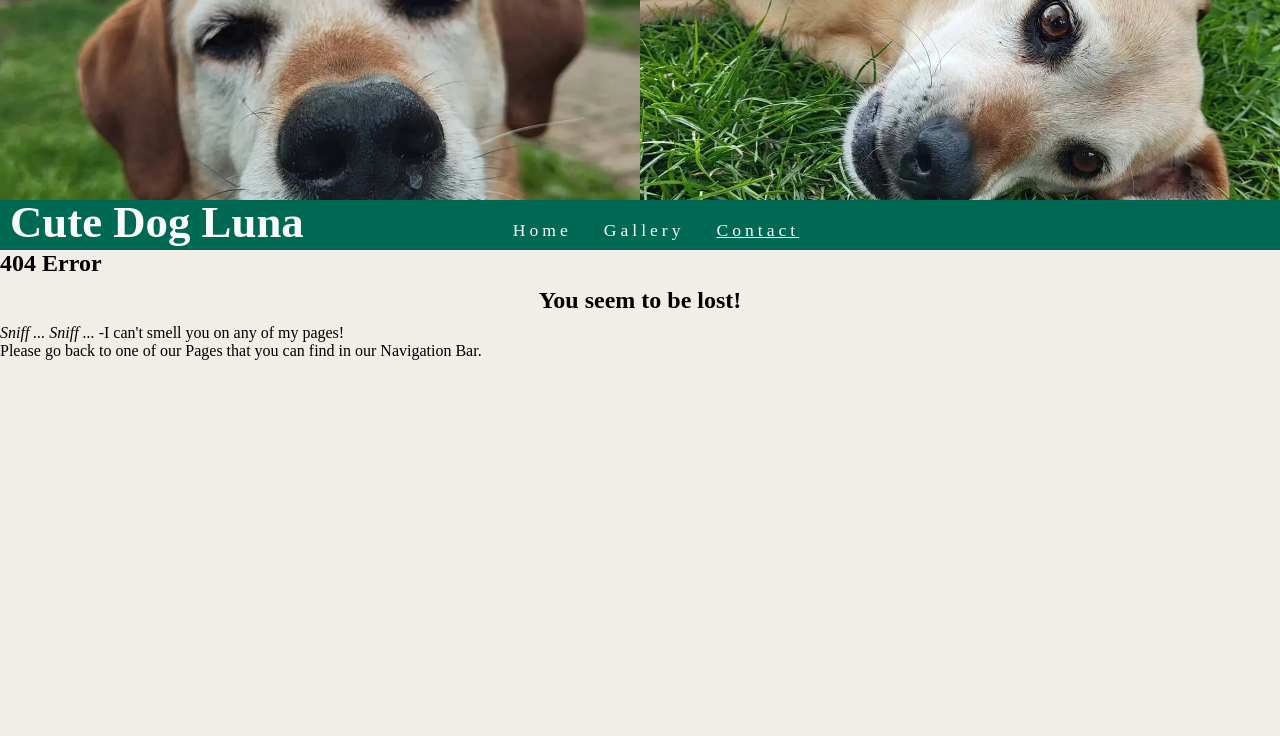
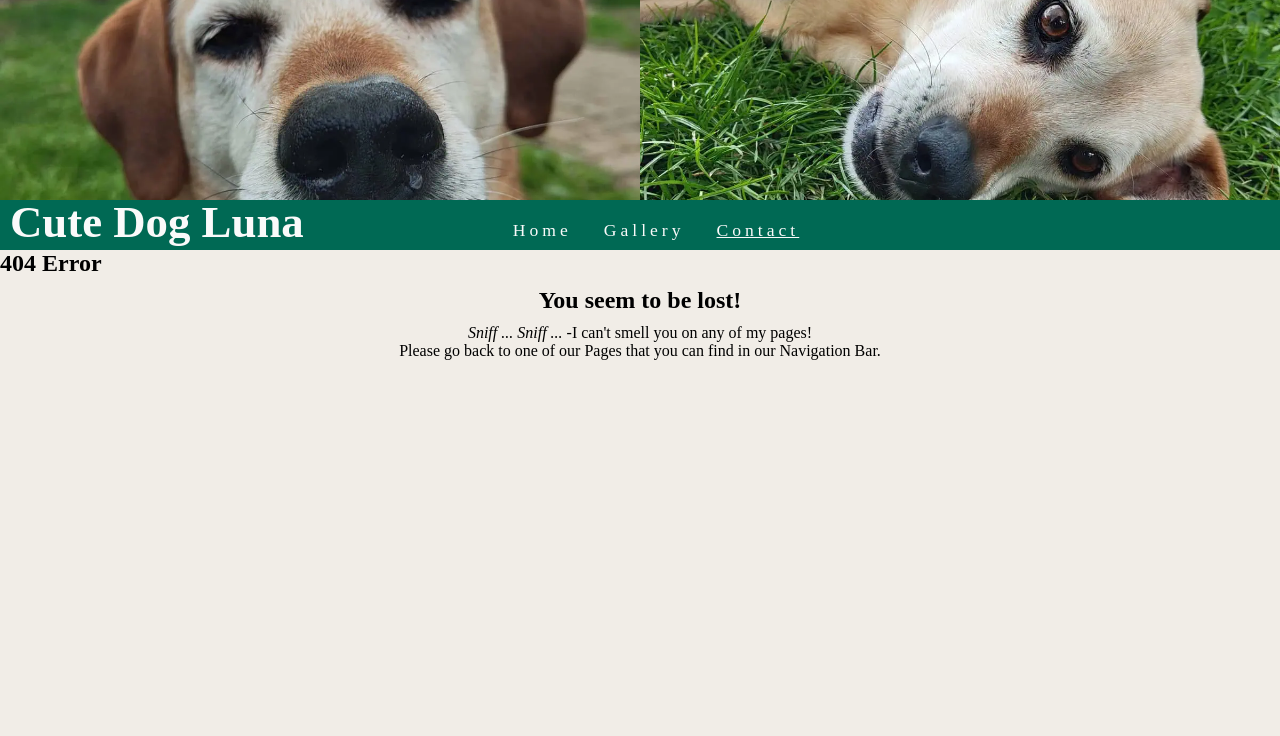
Before and after one commit to valejmdev/cutedoglunapp1, a plain HTML site: page 404.html in a window 1280 px wide. Shown: the top 736 px of the page. Drawn offline with Linux system fonts and the light colour scheme.

Commit message:
add style to text on 404 page

```diff
--- a/404.html
+++ b/404.html
@@ -56,8 +56,8 @@
     <main>
         <section>
             <h1>404 Error</h1>
-            <h2>You seem to be lost!</h2>
-            <p><em>Sniff ... Sniff ... -</em>I can't smell you on any of my pages! <br>Please go back to one of our
+            <h2 class="center-text-missing-page">You seem to be lost!</h2>
+            <p class="center-text-missing-page"><em>Sniff ... Sniff ... -</em>I can't smell you on any of my pages! <br>Please go back to one of our
                 Pages that you can find in our Navigation Bar.</p>
 
         </section>
--- a/assets/css/styles.css
+++ b/assets/css/styles.css
@@ -305,6 +305,11 @@ h3 {
 .contact-image-bottom {
     max-width: 350px;
     margin: 20px 0 0 0;
+}
+
+/*404 page Conten Style Rules*/
+.center-text-missing-page{
+    text-align: center;
 }
 
 /*Google Maps Integration Style Rules*/
```
